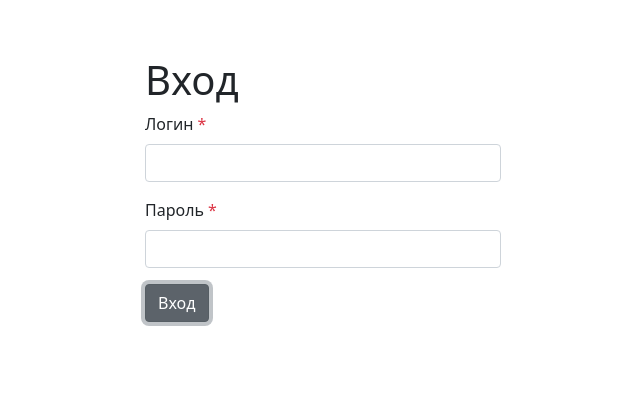
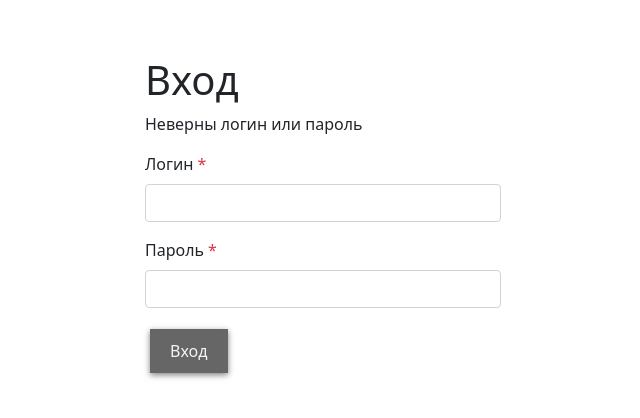
Before and after one commit to FedorovVladimir/access_manager_face, a Svelte app: page / in a window 1280 px wide. Both pictures are taken after a click on the button "Вход". Shown: the top 418 px of the page, without its empty margins (317-957 px from the left). Built offline with nearby package versions, Linux system fonts and the light colour scheme; no server answers.

Commit message:
Добавление загрузкика и ошибки при входе

```diff
--- a/src/Login.svelte
+++ b/src/Login.svelte
@@ -1,15 +1,26 @@
 <script>
     import {postFetch} from "./main";
+    import CrabsButton from "./components/CrabsButton.svelte";
 
     export let loginIn;
     export let login;
     export let password;
 
+    let load = false
+    let badLogin = false
+
     async function serverLogin() {
-        let resp = await postFetch("/login", login, password)
-        if (resp.data === "ok") {
-            loginIn = true
+        load = true
+        try {
+            badLogin = false
+            let resp = await postFetch("/login", login, password)
+            if (resp.data === "ok") {
+                loginIn = true
+            }
+        } catch (_) {
+            badLogin = true
         }
+        load = false
     }
 </script>
 
@@ -22,6 +33,10 @@
 
                 <h1>Вход</h1>
 
+                {#if badLogin}
+                    <p>Неверны логин или пароль</p>
+                {/if}
+
                 <form>
                     <div class="mb-3">
                         <label class="form-label" for="login">Логин <span class="text-danger">*</span></label>
@@ -32,7 +47,7 @@
                         <input bind:value={password} class="form-control" id="password" required type="password">
                     </div>
                 </form>
-                <button class="btn btn-secondary mb-5" id="send" on:click={serverLogin}>Вход</button>
+                <CrabsButton bind:load={load} text="Вход" on:click={serverLogin}/>
 
             </div>
             <div class="col-4">
--- a/src/Roles.svelte
+++ b/src/Roles.svelte
@@ -1,5 +1,6 @@
 <script>
     import {deleteFetch, getFetch, postFetch} from "./main";
+    import CrabsButton from "./components/CrabsButton.svelte";
 
     export let login;
     export let password;
@@ -17,7 +18,10 @@
         console.log(roles)
     }
 
+    let load = false
+
     async function addRole() {
+        load = true
         let role = {
             "code": code,
             "name": name
@@ -26,6 +30,7 @@
         await loadRoles()
         code = ""
         name = ""
+        load = false
     }
 
     async function deleteRole(code) {
@@ -100,7 +105,7 @@
                         <input bind:value={name} class="form-control" id="name" required type="text">
                     </div>
                 </form>
-                <button class="btn btn-secondary mb-5" id="send" on:click={addRole}>Создать роль</button>
+                <CrabsButton bind:load={load} text="Создать роль" on:click={addRole}/>
 
             </div>
             <div class="col-2">
--- /dev/null
+++ b/src/components/CrabsButton.svelte
@@ -0,0 +1,73 @@
+<script>
+    export let text;
+    export let load;
+</script>
+
+<main>
+    {#if load}
+        <button on:click>
+            <span class="hig spinner"></span>
+            <div class="text">{text}</div>
+        </button>
+    {:else}
+        <button on:click>
+            <div class="hig">{text}</div>
+        </button>
+    {/if}
+</main>
+
+<style>
+
+    button {
+        padding: 10px 20px 14px 20px;
+        margin: 5px 5px 15px 5px;
+        border: 0;
+        border-radius: 0;
+        background: #666666;
+        color: #f4f4f4;
+        box-shadow: 0 2px 6px rgba(0, 0, 0, 0.5);
+    }
+
+    button:hover {
+        background: #777777;
+    }
+
+    button:active {
+        box-shadow: 0 0 0 rgba(0, 0, 0, 0.5);
+    }
+
+    .text {
+        height: 0;
+        color: rgba(0,0,0,0);
+    }
+
+    .hig {
+        height: 20px;
+    }
+
+    .spinner {
+        color: white;
+        display: flex;
+        align-items: center;
+        justify-content: center;
+    }
+
+    .spinner:after {
+        animation: changeContent .8s linear infinite;
+        display: block;
+        content: "⠋";
+    }
+
+    @keyframes changeContent {
+        10% { content: "⠙"; }
+        20% { content: "⠹"; }
+        30% { content: "⠸"; }
+        40% { content: "⠼"; }
+        50% { content: "⠴"; }
+        60% { content: "⠦"; }
+        70% { content: "⠧"; }
+        80% { content: "⠇"; }
+        90% { content: "⠏"; }
+    }
+
+</style>
```
